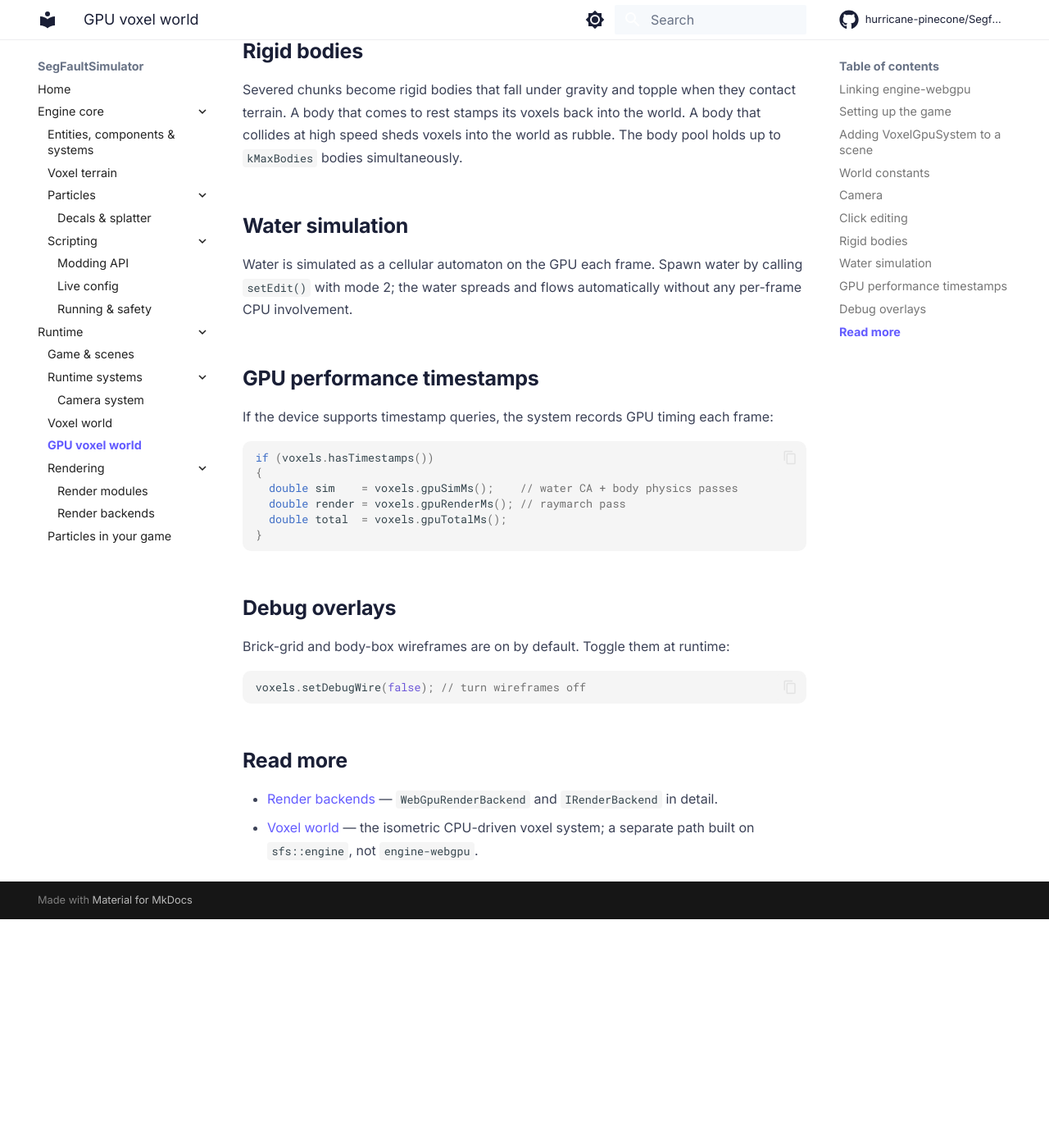
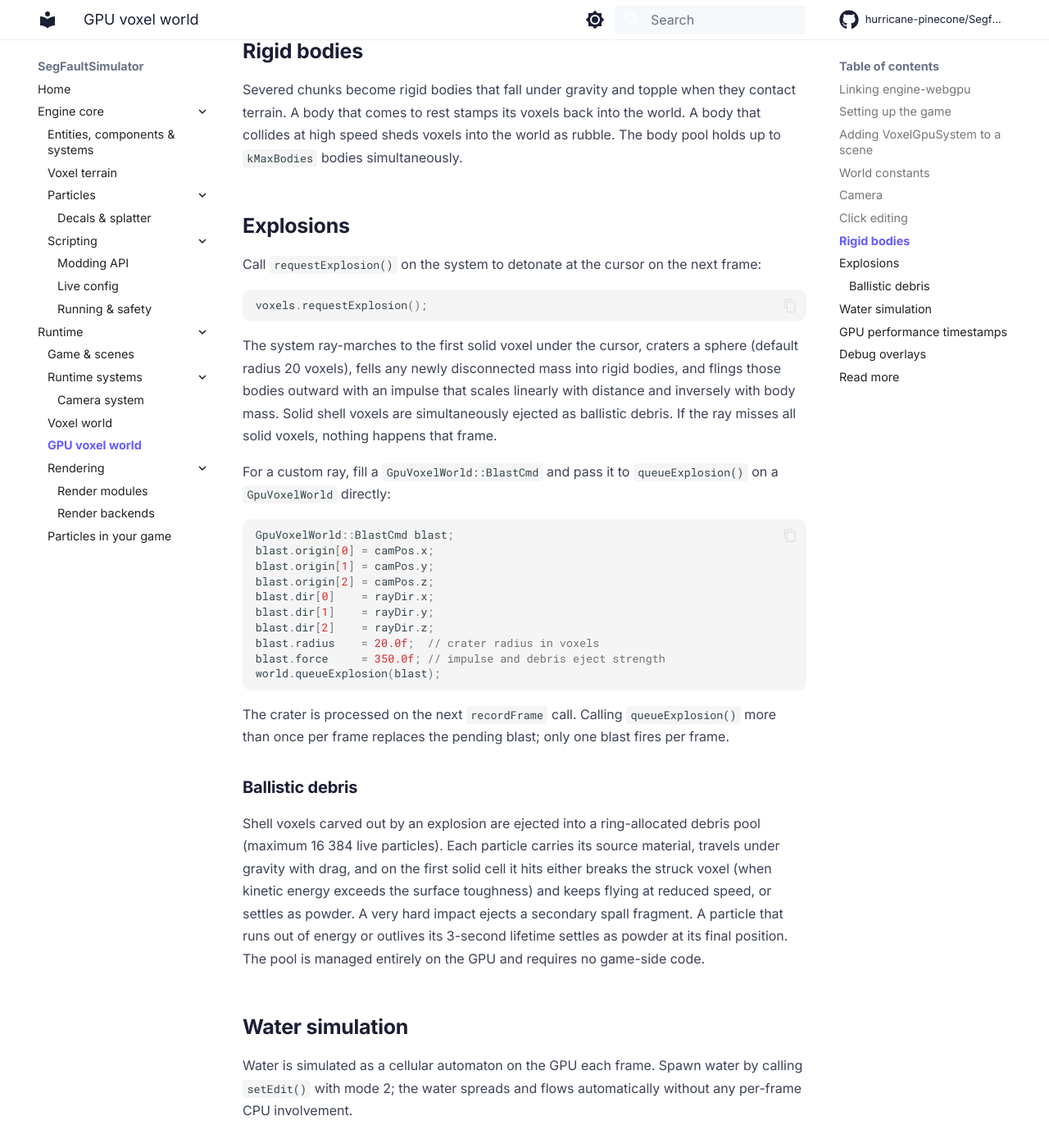
Before and after one commit to hurricane-pinecone/Segfault-Simulator, an MkDocs documentation site: the page built from docs/runtime/voxel-gpu/index.md, in a window 1280 px wide and 1400 px high, scrolled down 2421 px. Shown: the whole window at 82% size. Built offline with MkDocs 1.6.1 and Material for MkDocs 9.7.7, drawn with Linux system fonts in a browser that asks for light colours; comment, search, counter and statistics services are not loaded; before the commit the page ends 3542 px from its top, so only the background shows below that.

Commit message:
docs: document explosions and ballistic debris in the GPU voxel world page

````diff
--- a/docs/runtime/voxel-gpu/index.md
+++ b/docs/runtime/voxel-gpu/index.md
@@ -101,6 +101,53 @@ contact terrain. A body that comes to rest stamps its voxels back into the world
 A body that collides at high speed sheds voxels into the world as rubble. The body
 pool holds up to `kMaxBodies` bodies simultaneously.
 
+## Explosions
+
+Call `requestExplosion()` on the system to detonate at the cursor on the next
+frame:
+
+```cpp
+voxels.requestExplosion();
+```
+
+The system ray-marches to the first solid voxel under the cursor, craters a
+sphere (default radius 20 voxels), fells any newly disconnected mass into rigid
+bodies, and flings those bodies outward with an impulse that scales linearly with
+distance and inversely with body mass. Solid shell voxels are simultaneously
+ejected as ballistic debris. If the ray misses all solid voxels, nothing happens
+that frame.
+
+For a custom ray, fill a `GpuVoxelWorld::BlastCmd` and pass it to
+`queueExplosion()` on a `GpuVoxelWorld` directly:
+
+```cpp
+GpuVoxelWorld::BlastCmd blast;
+blast.origin[0] = camPos.x;
+blast.origin[1] = camPos.y;
+blast.origin[2] = camPos.z;
+blast.dir[0]    = rayDir.x;
+blast.dir[1]    = rayDir.y;
+blast.dir[2]    = rayDir.z;
+blast.radius    = 20.0f;  // crater radius in voxels
+blast.force     = 350.0f; // impulse and debris eject strength
+world.queueExplosion(blast);
+```
+
+The crater is processed on the next `recordFrame` call. Calling
+`queueExplosion()` more than once per frame replaces the pending blast; only
+one blast fires per frame.
+
+### Ballistic debris
+
+Shell voxels carved out by an explosion are ejected into a ring-allocated debris
+pool (maximum 16 384 live particles). Each particle carries its source material,
+travels under gravity with drag, and on the first solid cell it hits either
+breaks the struck voxel (when kinetic energy exceeds the surface toughness) and
+keeps flying at reduced speed, or settles as powder. A very hard impact ejects a
+secondary spall fragment. A particle that runs out of energy or outlives its
+3-second lifetime settles as powder at its final position. The pool is managed
+entirely on the GPU and requires no game-side code.
+
 ## Water simulation
 
 Water is simulated as a cellular automaton on the GPU each frame. Spawn water by
````
